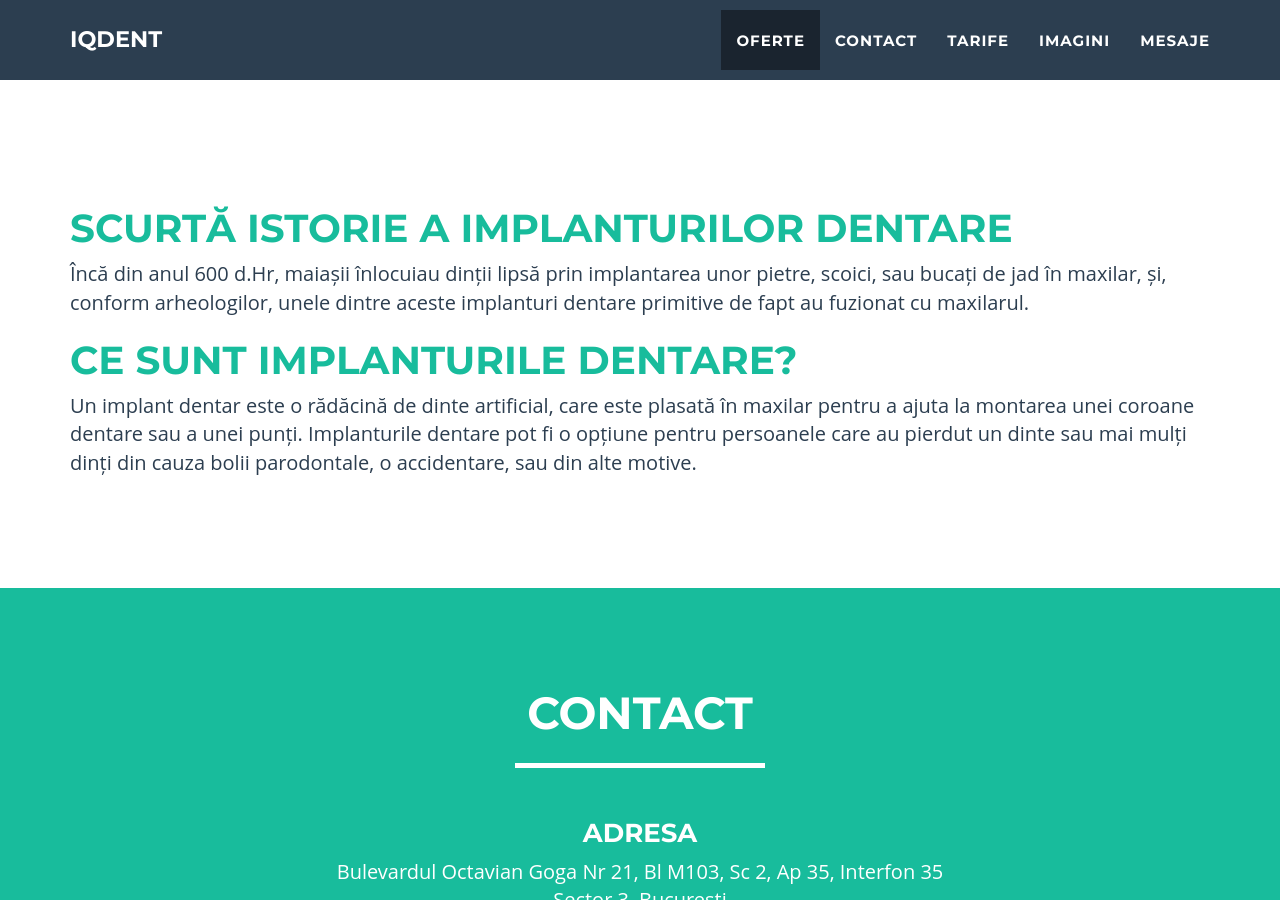
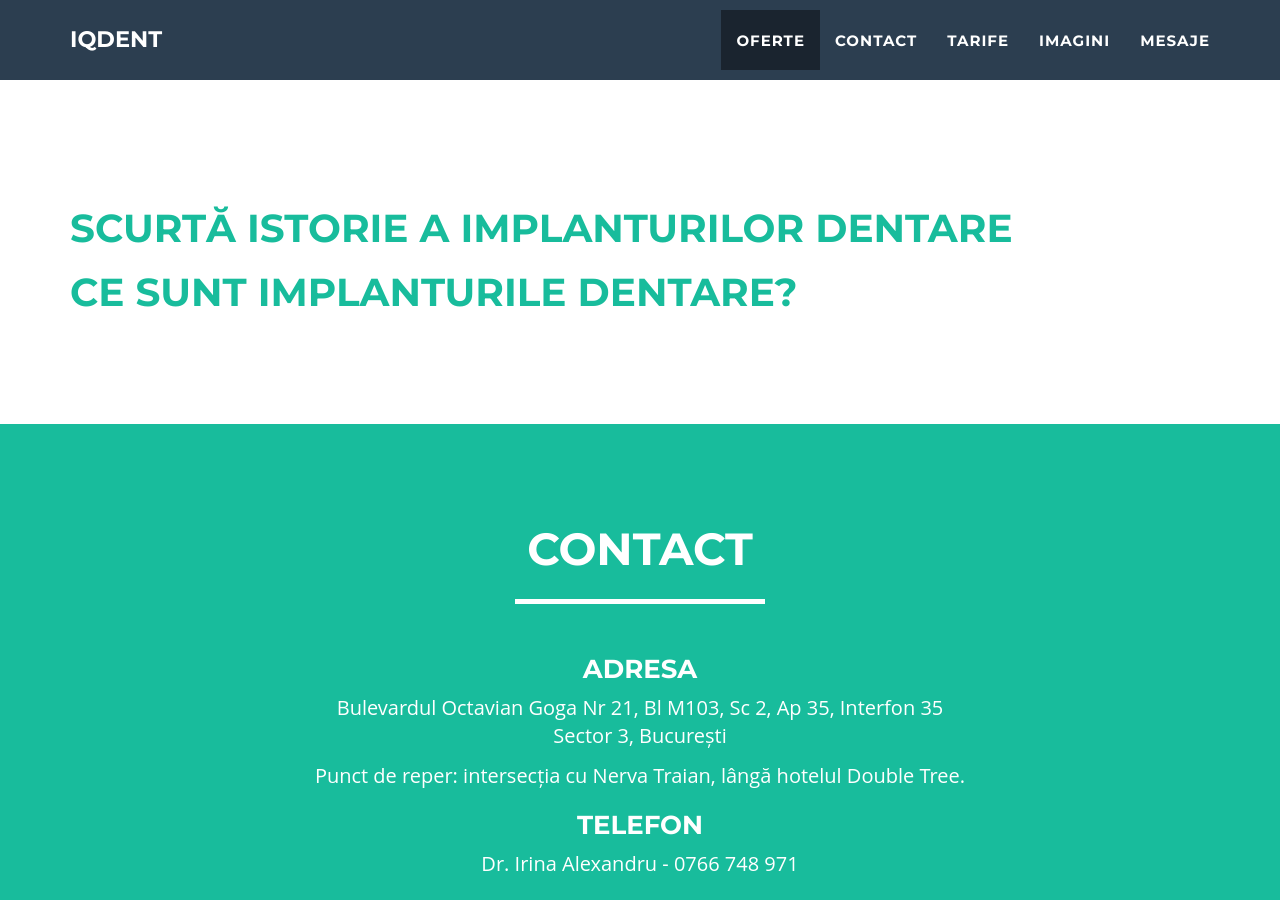
Before and after one commit to littledentgopo/offerdent, a Jekyll site: the page built from index.html, in a window 1280 px wide and 900 px high, scrolled down 1455 px. Built offline with Jekyll 4.4.1, drawn with Linux system fonts in a browser that asks for light colours; nearby versions of some CDN libraries.

Commit message:
Change detail layout

```diff
--- a/_includes/blog.html
+++ b/_includes/blog.html
@@ -8,8 +8,6 @@
             {{ post.title }}
           </a>
         </h1>
-
-        {{ post.excerpt  }}
       </article>
     {% endfor %}
     </div>
--- /dev/null
+++ b/_posts/2014-08-01-ce-sunt-implanturile-dentare.html
@@ -0,0 +1,20 @@
+---
+layout: main
+title: Ce sunt implanturile dentare?
+contact: one
+---
+
+<section>
+    <div class="container">
+        <p>Un implant dentar este o rădăcină de dinte artificial, care este plasată în maxilar pentru a ajuta la montarea unei coroane dentare sau a unei punți. Implanturile dentare pot fi o opțiune pentru persoanele care au pierdut un dinte sau mai mulți dinți din cauza bolii parodontale, o accidentare, sau din alte motive. </p>
+
+    <!--more-->
+
+    <p>
+    Candidatul ideal pentru un implant dentar trebuie sa fie în stare bună de sănătate orală. Este nevoie de os adecvat în maxilar pentru a sprijini implantul, iar cei mai buni candidați sunt cei care au țesuturile sănătoase si gingii neafectate de boala parodontală.
+    </p>
+                        <p>Înlocuirea unui singur dinte: Dacă lipsește un singur dinte, un implant și o coroană îl pot înlocui.</p>
+    <p>Înlocuirea mai multor dinți: Dacă lipsesc mai mulți dinți, o punte sprijinită de implanturi îi pot înlocui.</p>
+    <p>Înlocuirea tuturor dinților: Dacă lipsesc toți dinții, o punte intreagă susținută de implanturi sau proteză completă îi pot înlocui.</p>
+    </div>
+</section>
--- a/_posts/2014-08-01-ce-sunt-implanturile-dentare.md
+++ /dev/null
@@ -1,17 +0,0 @@
----
-layout: main
-title: Ce sunt implanturile dentare?
-contact: one
----
-
-
-<p>Un implant dentar este o rădăcină de dinte artificial, care este plasată în maxilar pentru a ajuta la montarea unei coroane dentare sau a unei punți. Implanturile dentare pot fi o opțiune pentru persoanele care au pierdut un dinte sau mai mulți dinți din cauza bolii parodontale, o accidentare, sau din alte motive. </p>
-
-<!--more-->
-
-<p>
-Candidatul ideal pentru un implant dentar trebuie sa fie în stare bună de sănătate orală. Este nevoie de os adecvat în maxilar pentru a sprijini implantul, iar cei mai buni candidați sunt cei care au țesuturile sănătoase si gingii neafectate de boala parodontală.
-</p>
-                    <p>Înlocuirea unui singur dinte: Dacă lipsește un singur dinte, un implant și o coroană îl pot înlocui.</p>
-<p>Înlocuirea mai multor dinți: Dacă lipsesc mai mulți dinți, o punte sprijinită de implanturi îi pot înlocui.</p>
-<p>Înlocuirea tuturor dinților: Dacă lipsesc toți dinții, o punte intreagă susținută de implanturi sau proteză completă îi pot înlocui.</p>
--- /dev/null
+++ b/_posts/2015-07-10-istorie-implanturi-dentare.html
@@ -0,0 +1,17 @@
+---
+layout: main
+title: Scurtă istorie a implanturilor dentare
+contact: one
+---
+
+
+<section>
+    <div class="container">
+        Încă din anul 600 d.Hr, maiașii înlocuiau dinții lipsă prin implantarea unor pietre, scoici, sau bucați de jad în maxilar, și, conform arheologilor, unele dintre aceste implanturi dentare primitive de fapt au fuzionat cu maxilarul.
+
+<!--more-->
+
+În istoria modernă, în 1952, un profesor chirurg numit Per-Ingvar Branemark a încercat să elimine un dispozitiv din titan instalat în maxilarul unui pacient pentru a studia vindecarea oaselor. Titanul însă fuzionase cu osul, iar acum știm că acest fenomen natural se numește osteointegrare. Branemark a continuat munca cu osteointegrarea punând implanturi de titan unui pacient care a avut diformități ale maxilarului grave. Pacientul, Gosta Larsson, a fost primul pacient căruia i-au fost montate implanturi dentare de titan.
+    </div>
+
+</section>
--- a/_posts/2015-07-10-istorie-implanturi-dentare.md
+++ /dev/null
@@ -1,12 +0,0 @@
----
-layout: main
-title: Scurtă istorie a implanturilor dentare
-contact: one
----
-
-
-Încă din anul 600 d.Hr, maiașii înlocuiau dinții lipsă prin implantarea unor pietre, scoici, sau bucați de jad în maxilar, și, conform arheologilor, unele dintre aceste implanturi dentare primitive de fapt au fuzionat cu maxilarul.
-
-<!--more-->
-
-În istoria modernă, în 1952, un profesor chirurg numit Per-Ingvar Branemark a încercat să elimine un dispozitiv din titan instalat în maxilarul unui pacient pentru a studia vindecarea oaselor. Titanul însă fuzionase cu osul, iar acum știm că acest fenomen natural se numește osteointegrare. Branemark a continuat munca cu osteointegrarea punând implanturi de titan unui pacient care a avut diformități ale maxilarului grave. Pacientul, Gosta Larsson, a fost primul pacient căruia i-au fost montate implanturi dentare de titan.
```
